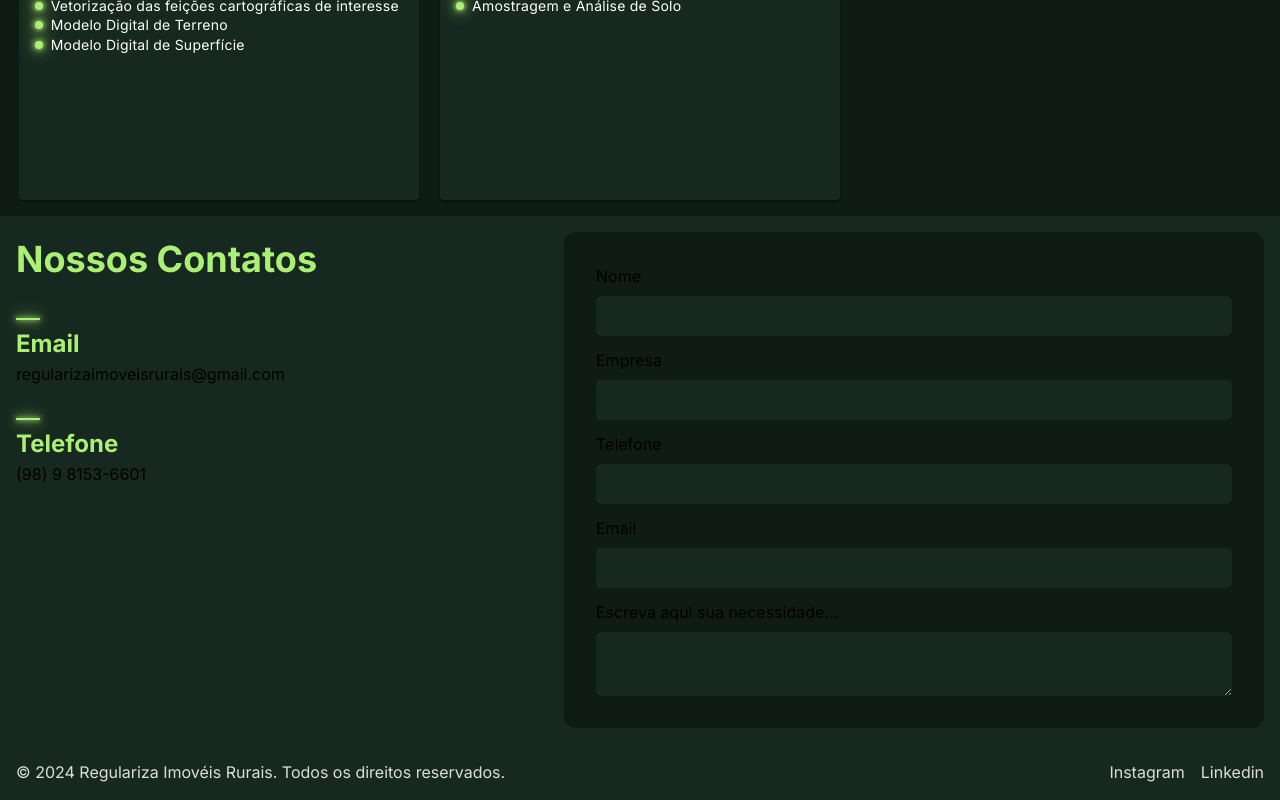
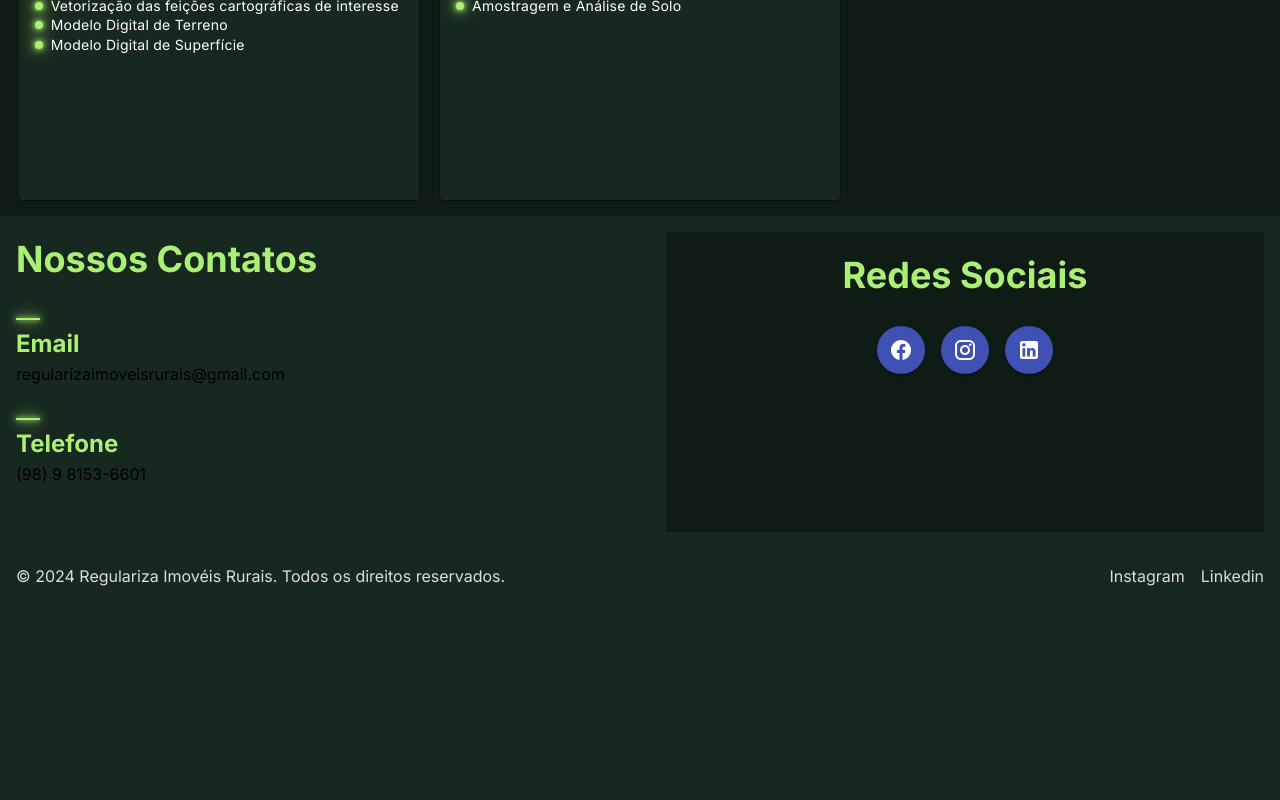
Before and after one commit to paaulorobson/ig-regulariza, a Nuxt app: page / in a window 1280 px wide. Shown: the part 2645-3445 px from the top of the page. After the commit the page ends 3249 px from the top, so only its background shows below. Built offline with nearby package versions, Linux system fonts and the light colour scheme.

Commit message:
feat: adiciona redes sociais

```diff
--- a/components/Contact.vue
+++ b/components/Contact.vue
@@ -1,5 +1,7 @@
 <template>
-  <v-container :style="{ maxWidth: '1536px' }" class="pa-4">
+  <v-container :style="{ maxWidth: '1536px'}" class="pa-0">
+    <div class="contact">
+      <v-container  class="pa-4">
       <div class="content">
         <div class="content-contact">
           <h2 class="title"> Nossos Contatos </h2>
@@ -16,7 +18,9 @@
             </div>
           </div>
         </div>
-      <div class="form-contact">
+        </div>
+      </v-container>
+        <!-- <div class="form-contact">
           <form class="wrapper">
             <div class="item">
               <label for="nome">Nome</label>
@@ -39,13 +43,38 @@
               <textarea type="textarea" id="descricao" class="input"/>
             </div>
           </form>
+        </div> -->
+      <v-container class="pa-0">
+        <div class="social">
+          <h2 class="title"> Redes Sociais </h2>
+          <v-btn
+            class="ma-2"
+            color="indigo"
+            icon="mdi-facebook"
+          ></v-btn>
+          <v-btn
+            class="ma-2"
+            color="indigo"
+            icon="mdi-instagram"
+          ></v-btn>
+          <v-btn
+            class="ma-2"
+            color="indigo"
+            icon="mdi-linkedin"
+          ></v-btn>
         </div>
+      </v-container>
     </div>
-
   </v-container>
 </template>
 
 <style scoped>
+
+.contact {
+  display: grid;
+  grid-template-columns: 1fr 1fr;
+  gap: 20px
+}
 
 .content {
   display: flex;
@@ -56,6 +85,14 @@
   font-size: 2.25rem;
   margin: 0 0 1rem;
   color: rgb(172, 239, 117)
+}
+
+.social {
+  text-align: center;
+  padding: 16px;
+  background-color: rgb(15, 28, 21);
+  margin: 16px;
+  height: 300px;
 }
 
 .contact-items {
```
Lines whose indentation alone changed are shown as unchanged.
